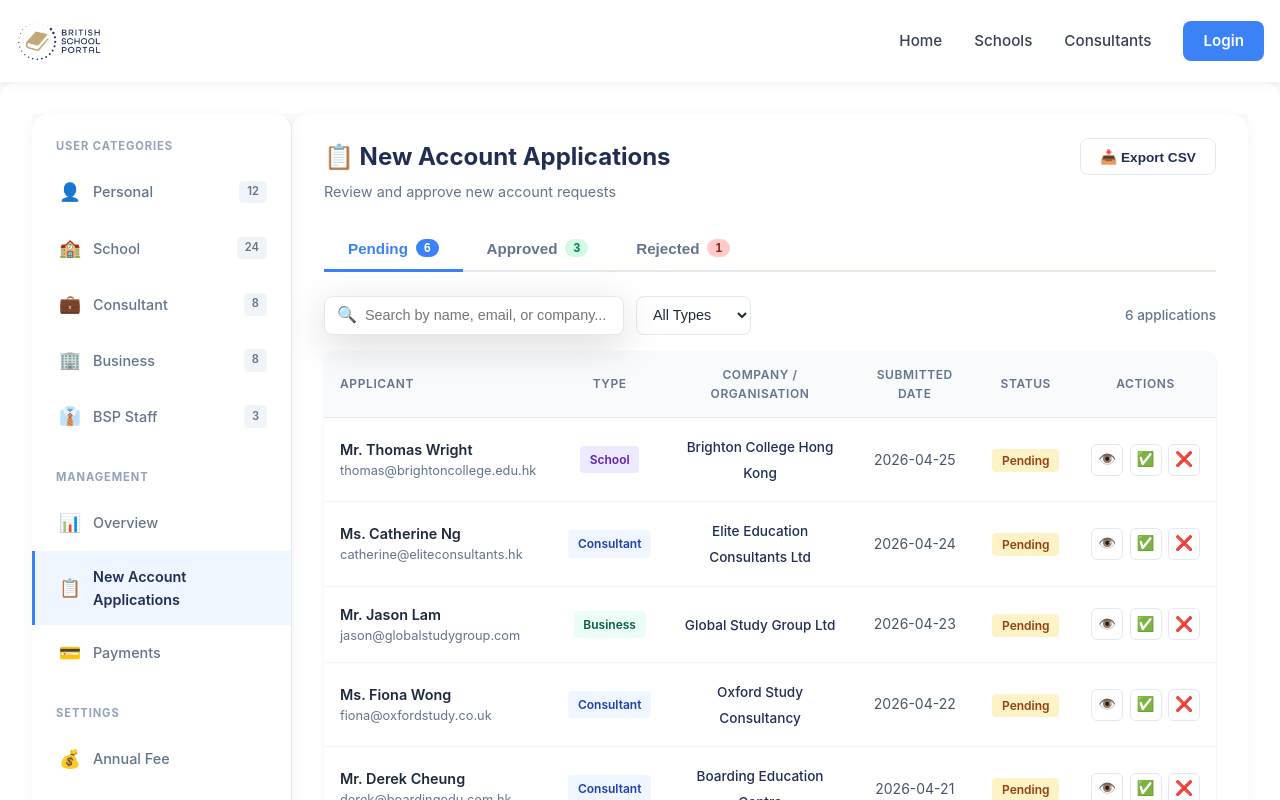
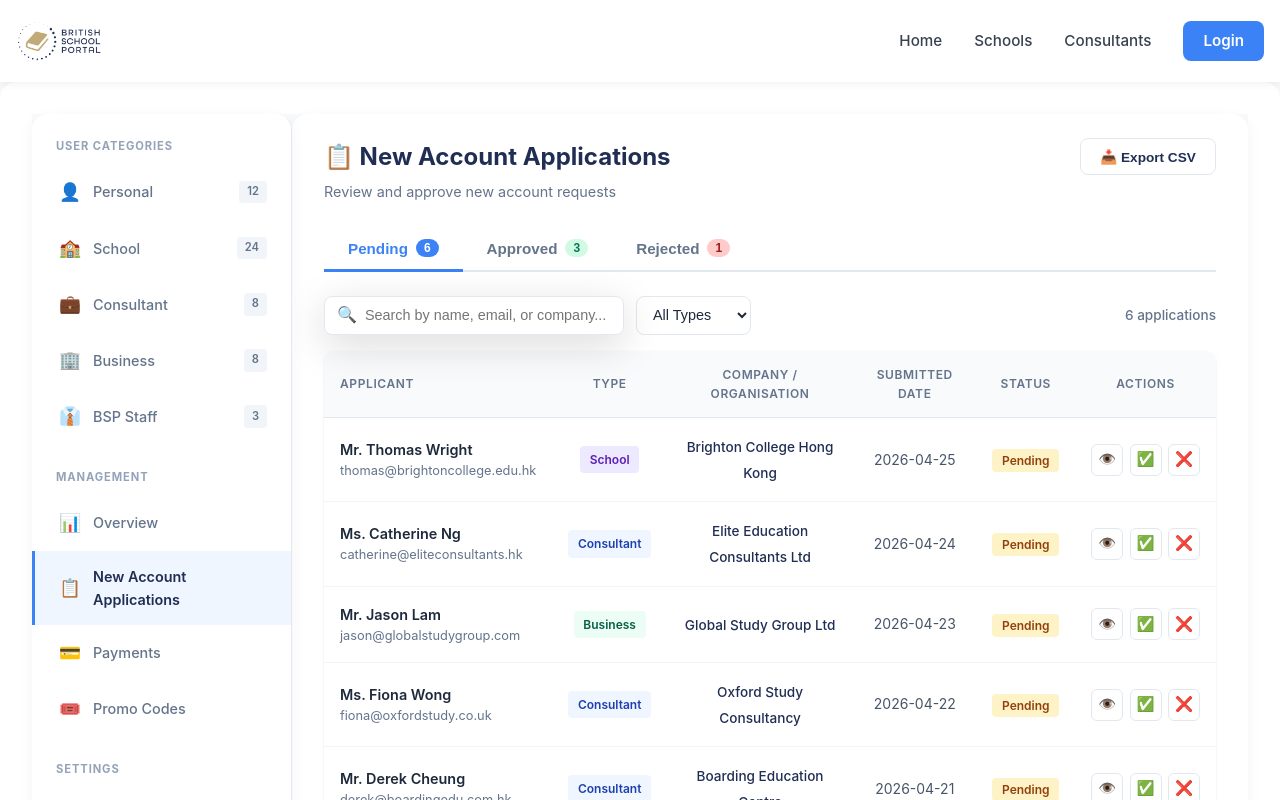
Before and after one commit to socialmedia-dot/bsp-v4, a Nuxt app: page /BSP/new-account-applications in a window 1280 px wide. Shown: the top 800 px of the page. Built offline with nearby package versions, Linux system fonts and the light colour scheme.

Commit message:
fix: add missing Promo Codes link in new-account-applications sidebar; fix dashboard indentation

```diff
--- a/pages/BSP/dashboard.vue
+++ b/pages/BSP/dashboard.vue
@@ -48,7 +48,7 @@
               <span class="nav-icon">💳</span>
               <span>Payments</span>
             </NuxtLink>
-<NuxtLink to="/BSP/promo-codes" class="nav-item">
+            <NuxtLink to="/BSP/promo-codes" class="nav-item">
               <span class="nav-icon">🎟️</span>
               <span>Promo Codes</span>
             </NuxtLink>
--- a/pages/BSP/new-account-applications/index.vue
+++ b/pages/BSP/new-account-applications/index.vue
@@ -46,6 +46,10 @@
             <NuxtLink to="/BSP/payments" class="nav-item">
               <span class="nav-icon">💳</span>
               <span>Payments</span>
+            </NuxtLink>
+            <NuxtLink to="/BSP/promo-codes" class="nav-item">
+              <span class="nav-icon">🎟️</span>
+              <span>Promo Codes</span>
             </NuxtLink>
           </div>
 
```
